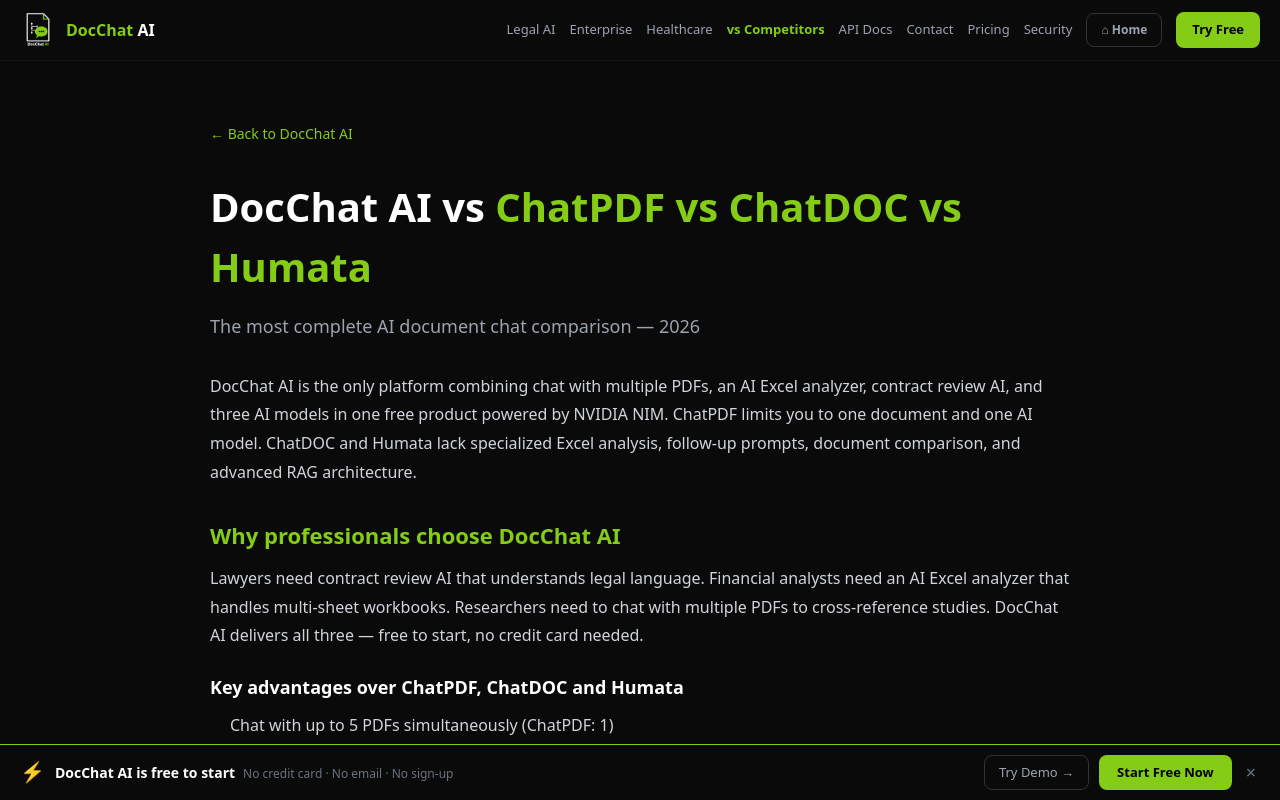
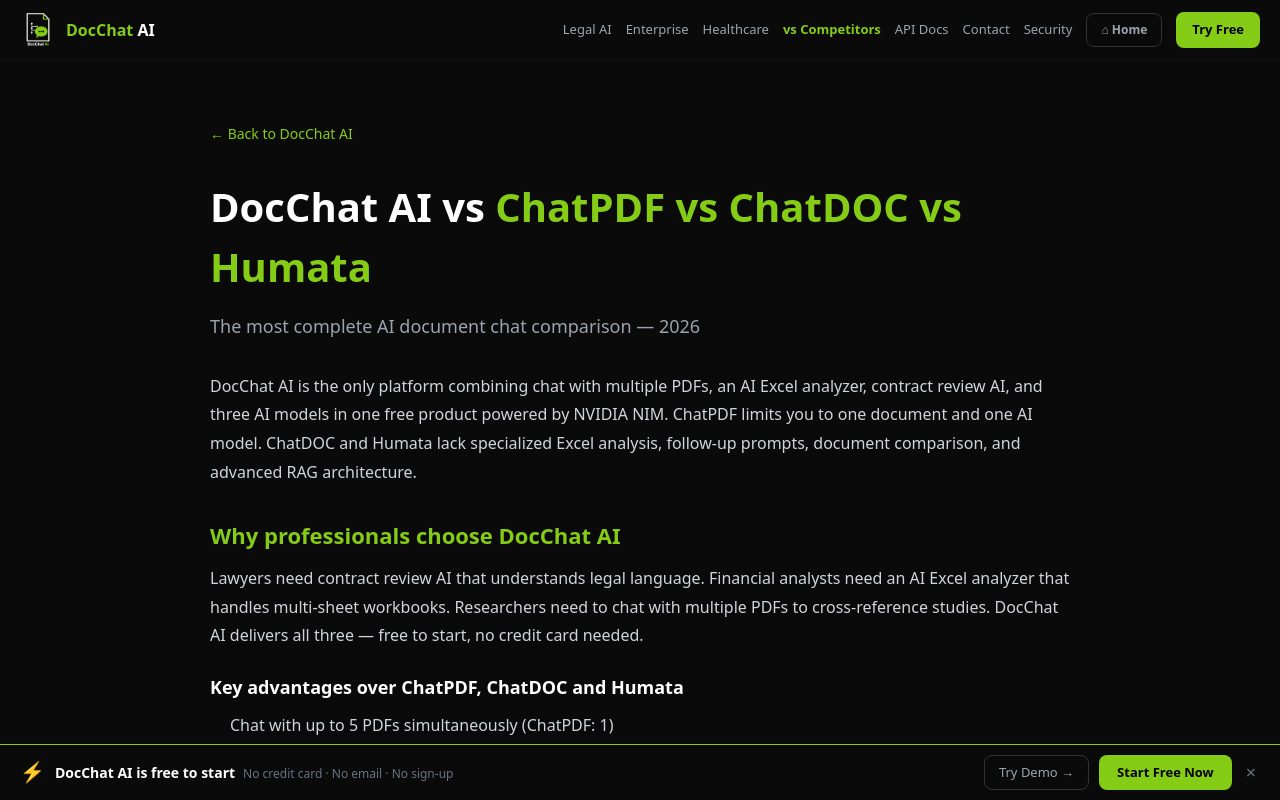
Before and after one commit to justin280/docchat-saas, a Next.js app: page /compare in a window 1280 px wide. Shown: the top 800 px of the page. Built offline with nearby package versions, Linux system fonts and the light colour scheme.

Commit message:
Step 4: Remove pricing link from NavBar

```diff
--- a/app/components/NavBar.js
+++ b/app/components/NavBar.js
@@ -10,7 +10,6 @@ const NAV_PAGES = [
   { slug: '/compare', label: 'vs Competitors' },
   { slug: '/api-docs', label: 'API Docs' },
   { slug: '/contact', label: 'Contact' },
-  { slug: '/pricing', label: 'Pricing' },
   { slug: '/security', label: 'Security' },
 ];
 
```
